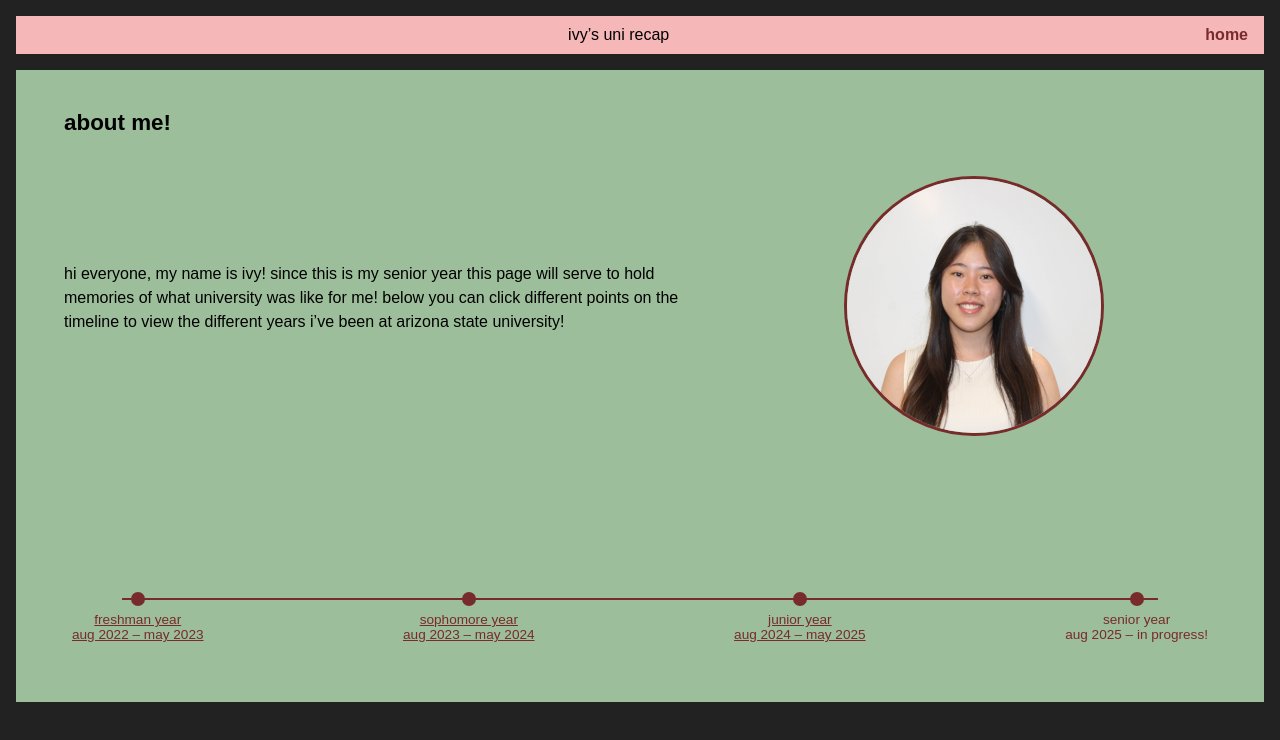
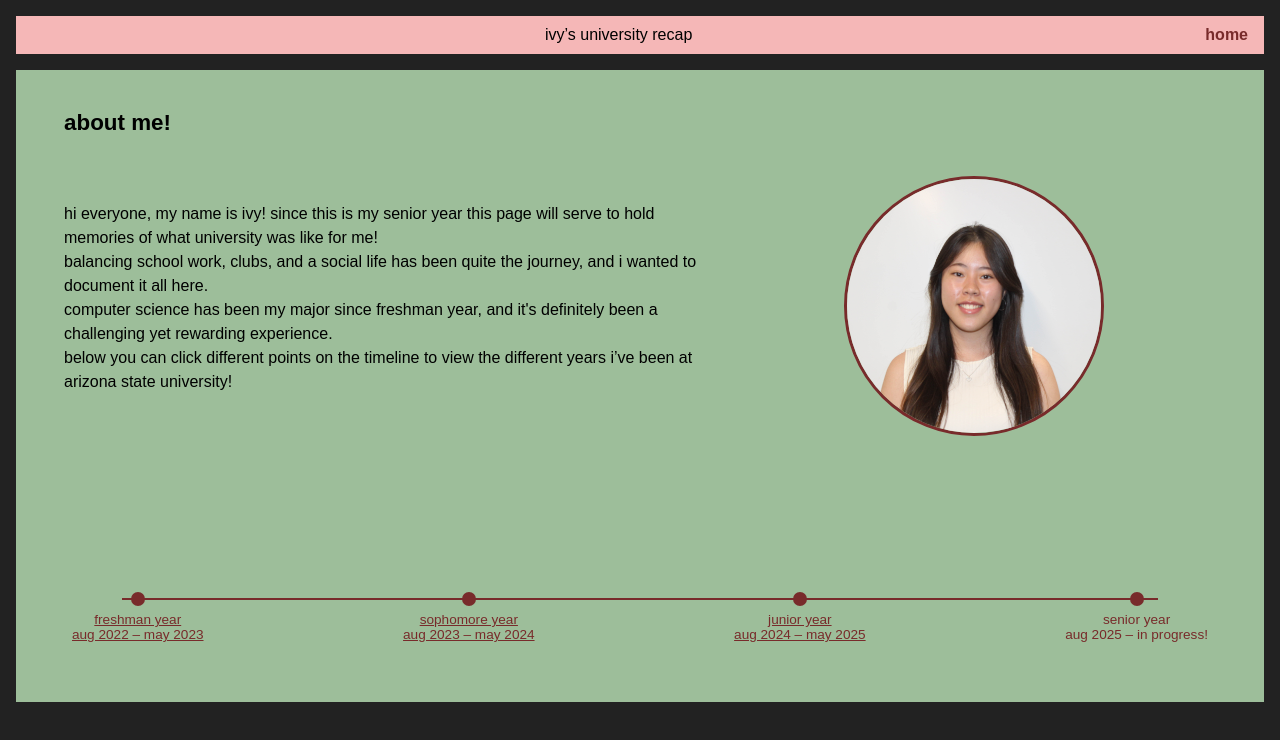
Before and after one commit to loweizi/loweizi.github.io, a plain HTML site: page AME220/final-project/index3.html in a window 1280 px wide. Drawn offline with Linux system fonts and the light colour scheme.

Commit message:
added more to the about section

```diff
--- a/AME220/final-project/index3.html
+++ b/AME220/final-project/index3.html
@@ -9,7 +9,7 @@
   <!-- nav bar -->
   <body>
     <header class="top-nav">
-      <div class="top-nav__center">ivy’s uni recap</div>
+      <div class="top-nav__center">ivy’s university recap</div>
       <nav class="top-nav__right">
         <a href="index3.html" class="top-nav__link top-nav__link--active"
           >home</a>
@@ -23,10 +23,16 @@
 
         <p class="about__text">
           hi everyone, my name is ivy! since this is my senior year this page
-          will serve to hold memories of what university was like for me!
+          will serve to hold memories of what university was like for me! <br />
+
+          balancing school work, clubs, and a social life has been quite the
+          journey, and i wanted to document it all here. <br />
+
+          computer science has been my major since freshman year, and it's definitely
+          been a challenging yet rewarding experience. <br />
 
           below you can click different points on the timeline to view the
-          different years i’ve been at arizona state university!
+          different years i’ve been at arizona state university! <br />
         </p>
 
         <!-- my pfp :D -->
```
